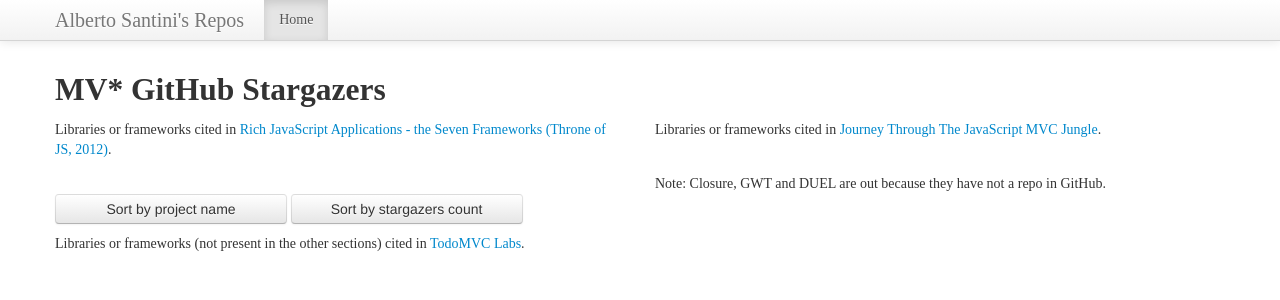
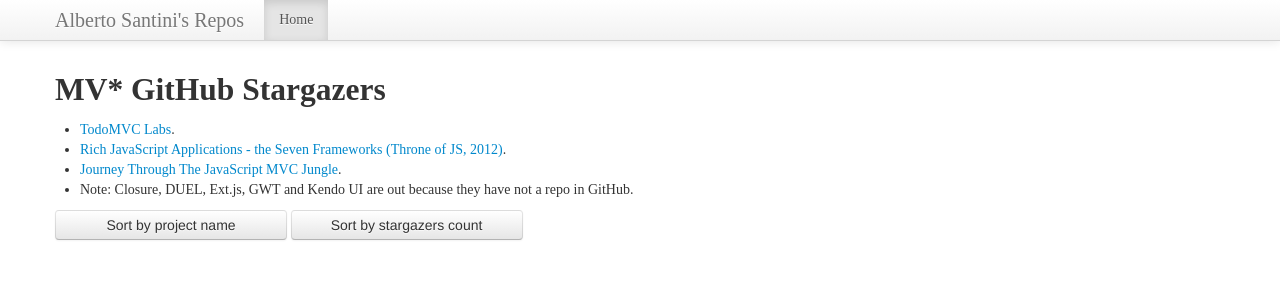
Before and after one commit to albertosantini/albertosantini.github.com, a Jekyll site: the page built from mvstar/index.html, in a window 1280 px wide. Shown: the top 300 px of the page. Built offline with Jekyll 4.4.1, drawn with Linux system fonts in a browser that asks for light colours; nearby versions of some CDN libraries; a script that is not in the unit is left out; some of the changed lines change nothing that is shown.

Commit message:
mvstar - Update todomvc 1.1.

```diff
--- a/mvstar/index.html
+++ b/mvstar/index.html
@@ -14,13 +14,23 @@
 
 <div class="row">
 
-    <div class="span6">
-        <p>
-            Libraries or frameworks cited in
+    <div class="span8">
+        <ul>
+        <li>
+            <a href="http://todomvc.com/">TodoMVC Labs</a>.
+        </li>
+        <li>
             <a href="http://blog.stevensanderson.com/2012/08/01/rich-javascript-applications-the-seven-frameworks-throne-of-js-2012/">
                 Rich JavaScript Applications - the Seven Frameworks (Throne of JS, 2012)</a>.
-            <dl id="ThroneOfJS-2012" class="dl-horizontal"></dl>
-        </p>
+        </li>
+        <li>
+            <a href="http://coding.smashingmagazine.com/2012/07/27/journey-through-the-javascript-mvc-jungle/">
+                Journey Through The JavaScript MVC Jungle</a>.
+        </li>
+        <li>
+            Note: Closure, DUEL, Ext.js, GWT and Kendo UI are out because they have not a repo in GitHub.
+        </li>
+        </ul>
 
         <p>
             <input id="sort-by-project-name" class="btn"
@@ -29,19 +39,10 @@
                     value="Sort by stargazers count">
         </p>
 
-        <p>
-            Libraries or frameworks (not present in the other sections) cited in
-            <a href="http://todomvc.com/">TodoMVC Labs</a>.
-            <dl id="Labs" class="dl-horizontal"></dl>
-        </p>
     </div>
 
-    <div class="span6">
-        Libraries or frameworks cited in
-        <a href="http://coding.smashingmagazine.com/2012/07/27/journey-through-the-javascript-mvc-jungle/">
-            Journey Through The JavaScript MVC Jungle</a>.
+    <div class="span4">
         <dl id="TodoMVC" class="dl-horizontal"></dl>
-        Note: Closure, GWT and DUEL are out because they have not a repo in GitHub.
     </div>
 
 </div>
--- a/mvstar/mvstar.js
+++ b/mvstar/mvstar.js
@@ -1,29 +1,18 @@
-/*jslint unparam:true */
 /*global jQuery */
 
 (function ($) {
     'use strict';
 
-    var throneOfJS2012Repos = {
-            'AngularJS': 'https://api.github.com/repos/angular/angular.js',
-            'Backbone.js': 'https://api.github.com/repos/documentcloud/backbone',
-            'batman.js': 'https://api.github.com/repos/Shopify/batman',
-            'CanJS': 'https://api.github.com/repos/bitovi/canjs',
-            'Ember.js': 'https://api.github.com/repos/emberjs/ember.js',
-            'Knockout.js': 'https://api.github.com/repos/SteveSanderson/knockout',
-            'Meteor': 'https://api.github.com/repos/meteor/meteor',
-            'Spine': 'https://api.github.com/repos/spine/spine'
-        },
-        throneOfJS2012Node = $('#ThroneOfJS-2012'),
-        throneOfJS2012Projects = [],
-        todoMVCRepos = {
+    var todoMVCRepos = {
         'Agility.js': 'https://api.github.com/repos/arturadib/agility',
         'AngularJS': 'https://api.github.com/repos/angular/angular.js',
         'Backbone.js': 'https://api.github.com/repos/documentcloud/backbone',
         'batman.js': 'https://api.github.com/repos/Shopify/batman',
         'Broke': 'https://api.github.com/repos/brokenseal/broke-client',
         'CanJS': 'https://api.github.com/repos/bitovi/canjs',
+        'Chaplin': 'https://api.github.com/repos/chaplinjs/chaplin',
         'cujo.js': 'https://api.github.com/repos/cujojs/cujo',
+        'dermis': 'https://api.github.com/repos/wearefractal/dermis',
         'Dijon': 'https://api.github.com/repos/creynders/dijon-framework',
         'Dojo': 'https://api.github.com/repos/dojo/dojo',
         'Ember.js': 'https://api.github.com/repos/emberjs/ember.js',
@@ -36,26 +25,25 @@
         'Knockback.js': 'https://api.github.com/repos/kmalakoff/knockback',
         'Knockout.js': 'https://api.github.com/repos/SteveSanderson/knockout',
         'Maria': 'https://api.github.com/repos/petermichaux/maria',
+        'Marionette.js': 'https://api.github.com/repos/marionettejs/backbone.marionette',
         'Meteor': 'https://api.github.com/repos/meteor/meteor',
         'Montage': 'https://api.github.com/repos/Motorola-Mobility/montage',
         'Olives': 'https://api.github.com/repos/flams/olives',
         'Plastronjs': 'https://api.github.com/repos/rhysbrettbowen/PlastronJS',
+        'PureMVC': 'https://api.github.com/repos/puremvc/puremvc.github.com',
         'rAppid.js': 'https://api.github.com/repos/it-ony/rAppid.js',
         'RequireJS': 'https://api.github.com/repos/jrburke/requirejs',
         'Sammy.js': 'https://api.github.com/repos/quirkey/sammy',
+        'Serenade.js': 'https://api.github.com/repos/elabs/serenade.js',
         'soma.js': 'https://api.github.com/repos/somajs/somajs',
         'Spine': 'https://api.github.com/repos/spine/spine',
         'Stapes.js': 'https://api.github.com/repos/hay/stapes',
+        'Thorax': 'https://api.github.com/repos/walmartlabs/thorax',
         'TroopJS': 'https://api.github.com/repos/troopjs/troopjs-core',
         'Yui': 'https://api.github.com/repos/yui/yui3'
     },
     todoMVCNode = $('#TodoMVC'),
-        todoMVCProjects = [],
-        labsRepos = {
-            'Thorax': 'https://api.github.com/repos/walmartlabs/thorax'
-        },
-        labsNode = $('#Labs'),
-        labsProjects = [];
+    todoMVCProjects = [];
 
     function projectRender(node, project) {
         var content = node.html(),
@@ -124,24 +112,13 @@
     }
 
     $('#sort-by-project-name').on('click', function () {
-        sortProjects(throneOfJS2012Node,
-            throneOfJS2012Projects, projectNameComparator);
-        sortProjects(todoMVCNode,
-            todoMVCProjects, projectNameComparator);
+        sortProjects(todoMVCNode, todoMVCProjects, projectNameComparator);
     });
 
     $('#sort-by-watchers-count').on('click', function () {
-        sortProjects(throneOfJS2012Node,
-            throneOfJS2012Projects, projectWatchersComparator);
-        sortProjects(todoMVCNode,
-            todoMVCProjects, projectWatchersComparator);
+        sortProjects(todoMVCNode, todoMVCProjects, projectWatchersComparator);
     });
 
-    getWatchers(throneOfJS2012Node,
-        throneOfJS2012Repos, throneOfJS2012Projects);
-    getWatchers(todoMVCNode,
-        todoMVCRepos, todoMVCProjects);
-    getWatchers(labsNode,
-        labsRepos, labsProjects);
+    getWatchers(todoMVCNode, todoMVCRepos, todoMVCProjects);
 
 }(jQuery));
```
Lines whose indentation alone changed are shown as unchanged.
